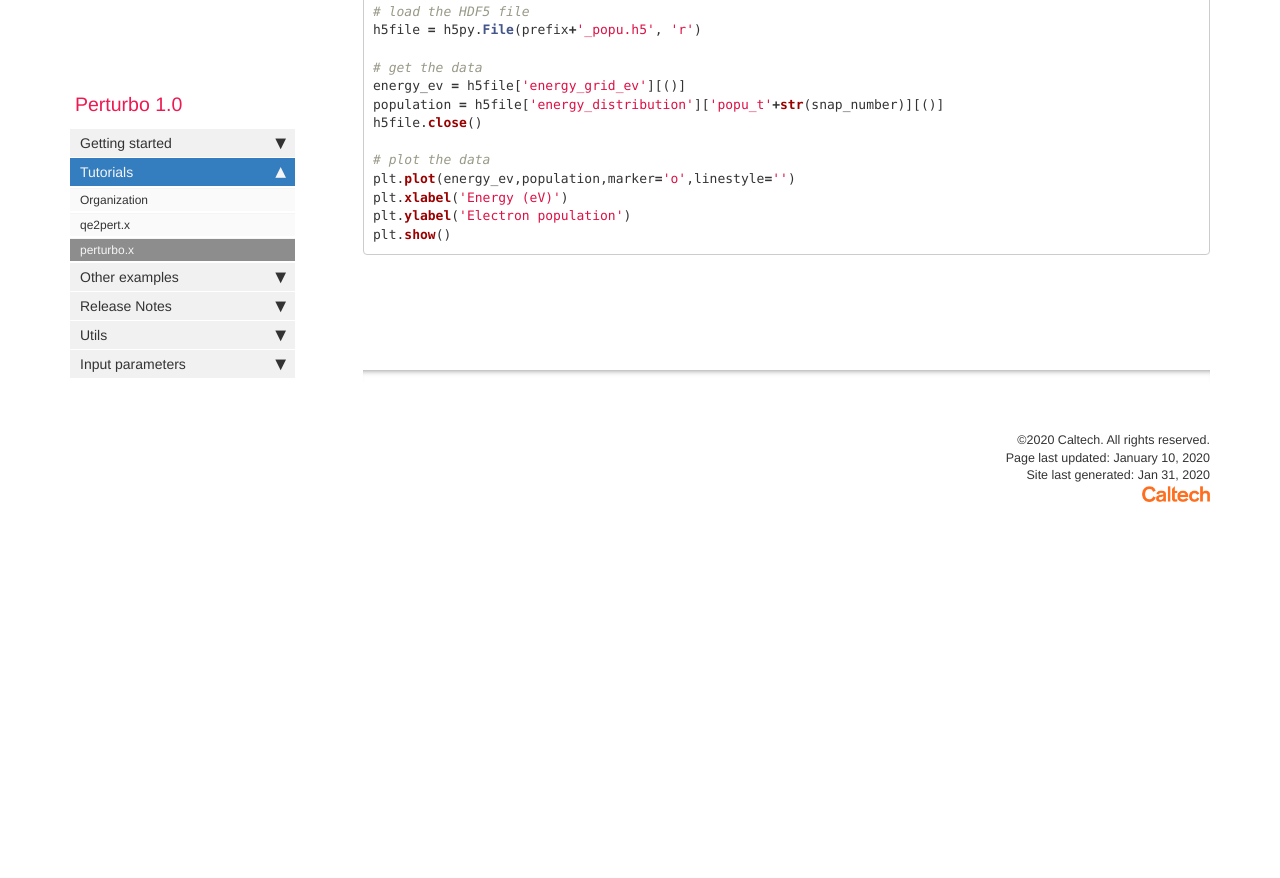
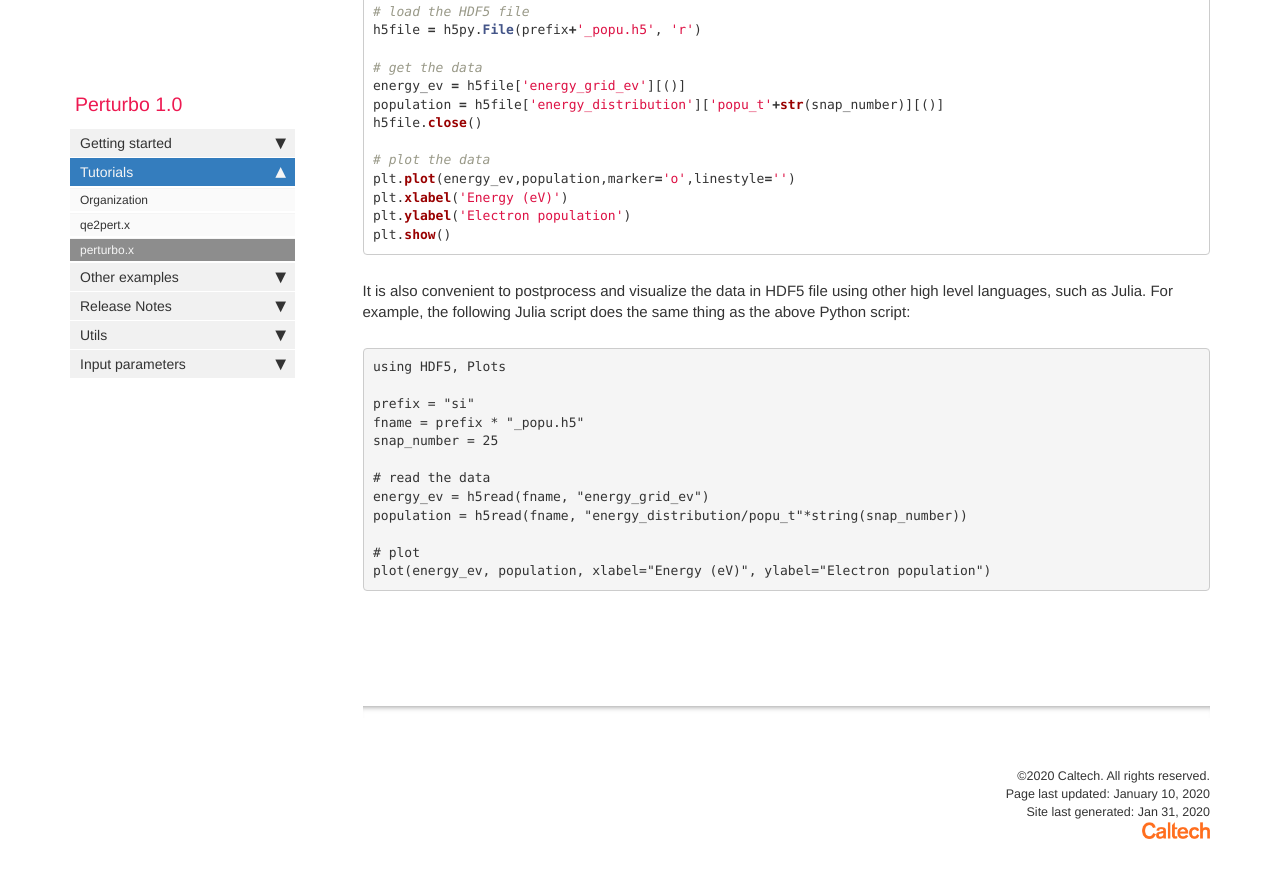
Before and after one commit to zhengMDcode/perturbo-code.github.io, a Jekyll site: the page built from pages/mydoc/mydoc_perturbo.md, in a window 1280 px wide and 900 px high, scrolled down 22728 px. Shown: the top 878 px of the window. Built offline with Jekyll 4.4.1, drawn with Linux system fonts in a browser that asks for light colours; formulas are drawn with MathJax 3; comment, search, counter and statistics services are not loaded; before the commit the page ends 23291 px from its top, so only the background shows below that.

Commit message:
add Julia script

````diff
--- a/pages/mydoc/mydoc_perturbo.md
+++ b/pages/mydoc/mydoc_perturbo.md
@@ -1006,3 +1006,20 @@ plt.xlabel('Energy (eV)')
 plt.ylabel('Electron population')
 plt.show()
 ```
+
+It is also convenient to postprocess and visualize the data in HDF5 file using other high level languages, such as Julia. For example, the following Julia script does the same thing as the above Python script:
+
+```Julia
+using HDF5, Plots
+
+prefix = "si"
+fname = prefix * "_popu.h5"
+snap_number = 25
+
+# read the data
+energy_ev = h5read(fname, "energy_grid_ev")
+population = h5read(fname, "energy_distribution/popu_t"*string(snap_number))
+
+# plot
+plot(energy_ev, population, xlabel="Energy (eV)", ylabel="Electron population")
+```
````
